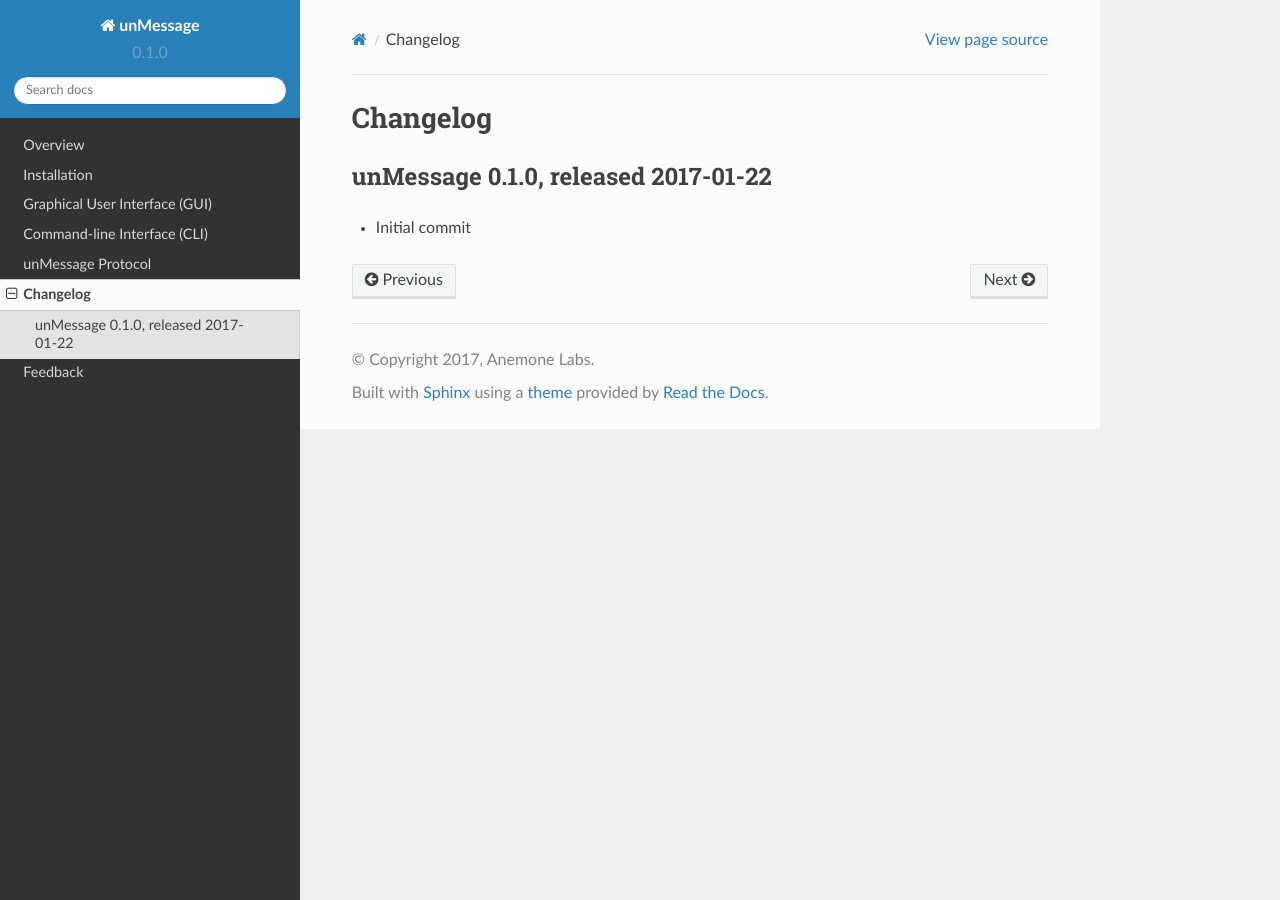
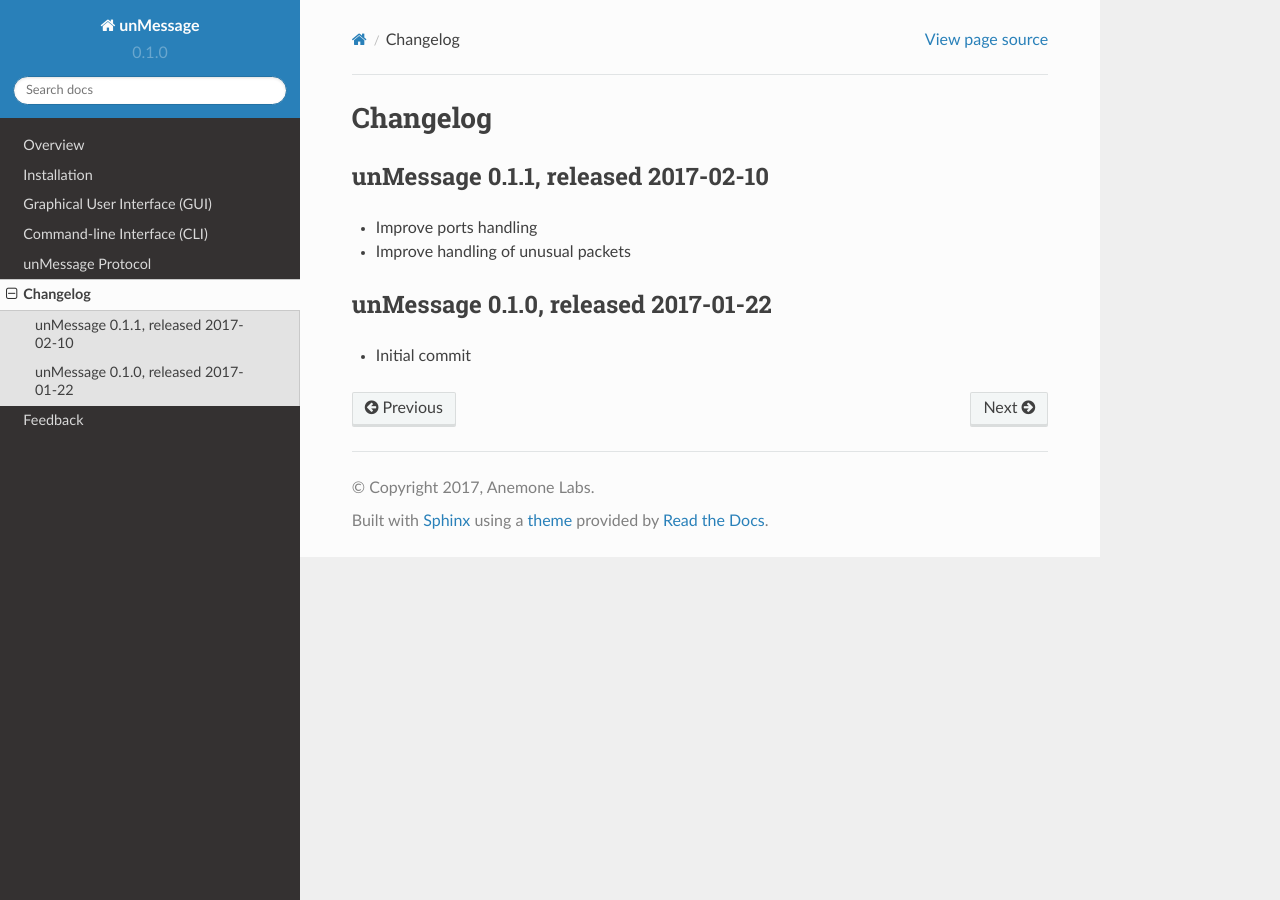
Before and after one commit to AnemoneLabs/unmessage, a Sphinx documentation site: the page built from docs/source/changelog.rst, in a window 1280 px wide. Built offline with Sphinx 7.4.7 and the Read the Docs theme 2.0.0, drawn with Linux system fonts in a browser that asks for light colours.

Commit message:
Update changelog with 0.1.1

```diff
--- a/docs/source/changelog.rst
+++ b/docs/source/changelog.rst
@@ -1,6 +1,13 @@
 =========
 Changelog
 =========
+
+unMessage 0.1.1, released 2017-02-10
+====================================
+
+- Improve ports handling
+
+- Improve handling of unusual packets
 
 unMessage 0.1.0, released 2017-01-22
 ====================================
```
